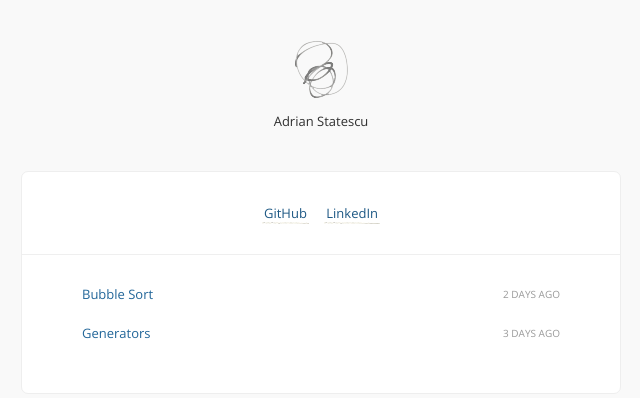
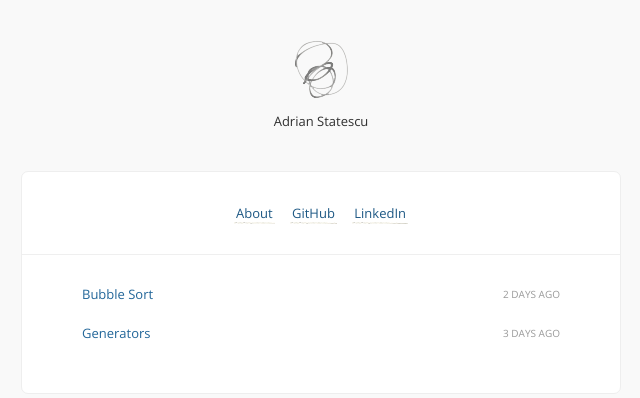
Before and after one commit to thinkphp/thinkphp.herokuapp.com, a Jekyll site: the page built from index.html, in a window 1280 px wide. Shown: the top 398 px of the page, without its empty margins (319-959 px from the left). Built offline with Jekyll 4.4.1, drawn with Linux system fonts in a browser that asks for light colours; comment, search, counter and statistics services are not loaded.

Commit message:
added about

```diff
--- a/_config.yml
+++ b/_config.yml
@@ -30,6 +30,9 @@ kramdown:
 
 
 links:
+    - name:     About
+      url:      https://thinkphp.herokuapp.com/about
+      external: true
     - name:     GitHub
       url:      http://github.com/thinkphp
       external: true
```
